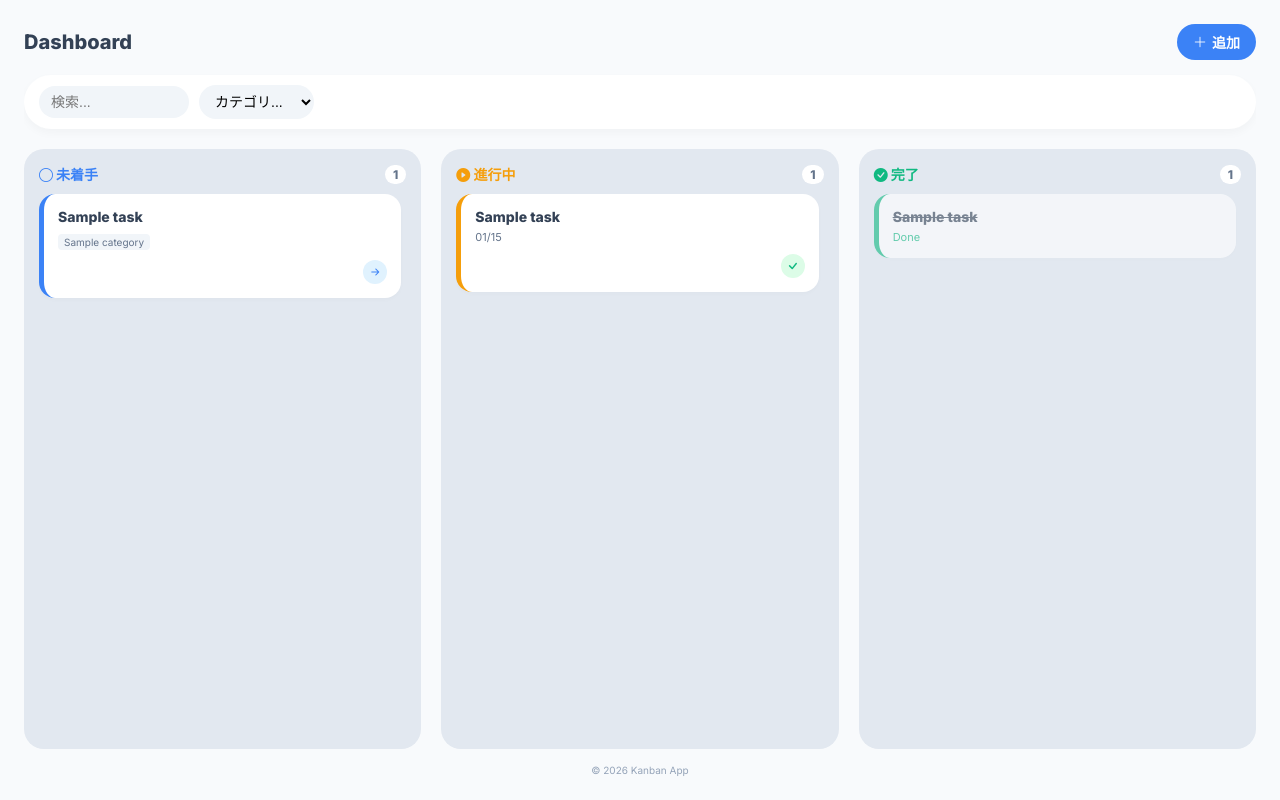
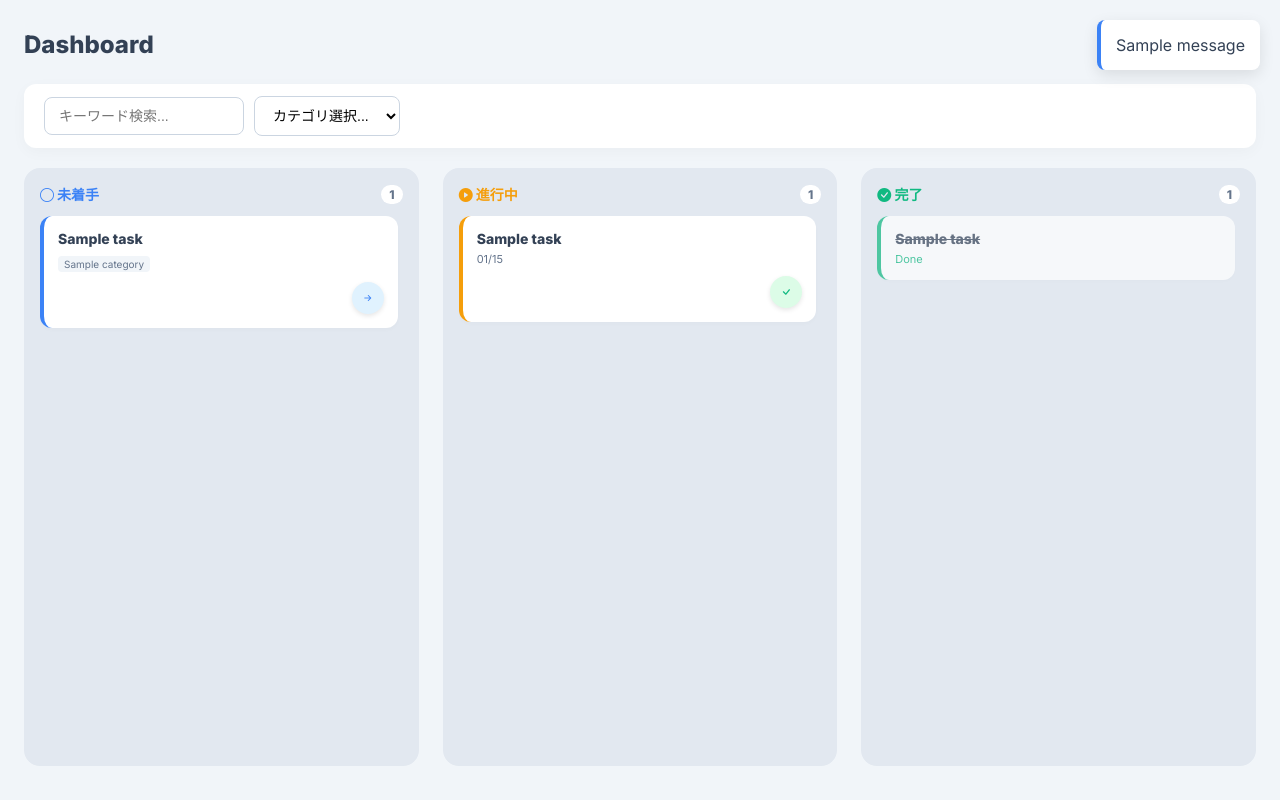
Before and after one commit to HJ-jyo/practice-webapp, a Django app: template tasks/templates/tasks/board.html in a window 1280 px wide. Run offline with Django 3.2, Linux system fonts and the light colour scheme; the template is opened without the code that fills it: most values are stand-ins (such as "Sample title", 1, 10 or a date in 2020); one stand-in notice (Sample message) is shown.

Commit message:
UI修正: ボタンデザイン復活とタスク列の独立スクロールを修正

```diff
--- a/tasks/templates/base.html
+++ b/tasks/templates/base.html
@@ -9,189 +9,135 @@
     <link rel="stylesheet" href="https://cdn.jsdelivr.net/npm/bootstrap-icons@1.10.5/font/bootstrap-icons.css">
 
     <style>
-        /* === 1. 基本リセット & 変数 === */
+        /* === 1. 基本設定 === */
         :root {
             --sidebar-bg: #0f172a;
             --sidebar-text: #94a3b8;
-            --accent-color: #3b82f6;
-            --bg-color: #f8fafc;
+            --accent-color: #3b82f6; /* 青 */
+            --accent-hover: #2563eb;
+            --bg-color: #f1f5f9;
             --text-main: #334155;
             --text-sub: #64748b;
-            --danger: #ef4444;
-            --column-bg: #e2e8f0;
+            --danger: #ef4444; /* 赤 */
+            --success: #10b981; /* 緑 */
         }
+
         * { box-sizing: border-box; }
 
-        body {
-            margin: 0;
-            padding: 0;
+        html, body {
+            margin: 0; padding: 0;
             font-family: 'Inter', 'Noto Sans JP', sans-serif;
             background-color: var(--bg-color);
             color: var(--text-main);
-            height: 100vh;
-            overflow: hidden; /* 全体スクロール禁止 */
+            /* ★重要: 画面全体を固定し、中の要素だけスクロールさせるための必須設定 */
+            height: 100%;
+            width: 100%;
+            overflow: hidden;
         }
 
-        /* === 2. 全体レイアウト === */
         .app-container {
             display: flex;
-            height: 100vh;
-            width: 100vw;
+            height: 100%;
+            width: 100%;
         }
 
-        /* サイドバー (PC) */
+        /* === 2. サイドバー (PC) === */
         .p-sidebar {
             width: 260px;
             background-color: var(--sidebar-bg);
             color: var(--sidebar-text);
             display: flex;
             flex-direction: column;
-            padding: 20px;
+            padding: 24px;
             flex-shrink: 0;
+            z-index: 10;
         }
         .p-logo {
-            font-size: 24px; font-weight: 800; color: white; margin-bottom: 30px;
+            font-size: 24px; font-weight: 800; color: white; margin-bottom: 40px;
             display: flex; align-items: center; gap: 10px;
         }
         .p-nav-item {
-            display: flex; align-items: center; gap: 12px; padding: 12px;
+            display: flex; align-items: center; gap: 12px; padding: 12px 16px;
             color: var(--sidebar-text); text-decoration: none; border-radius: 12px;
-            margin-bottom: 5px; font-weight: 600; font-size: 14px; transition: 0.2s;
+            margin-bottom: 8px; font-weight: 600; font-size: 14px; transition: 0.2s;
         }
         .p-nav-item:hover, .p-nav-item.active { background-color: rgba(255,255,255,0.1); color: white; }
+
         .p-user-profile {
-            margin-top: auto; padding-top: 15px; border-top: 1px solid rgba(255,255,255,0.1);
-            display: flex; align-items: center; gap: 10px;
+            margin-top: 10px; padding-top: 15px; border-top: 1px solid rgba(255,255,255,0.1);
+            display: flex; align-items: center; gap: 12px;
         }
 
-        /* メインエリア */
+        /* === 3. メインエリア === */
         .p-main-content {
             flex-grow: 1;
-            display: flex;
-            flex-direction: column;
-            padding: 24px;
-            height: 100vh;
-            overflow: hidden; /* ここもスクロールさせない */
+            /* ここもスクロールさせない。中身(board.html)に任せる */
+            overflow: hidden;
             position: relative;
-        }
-
-        /* ボード専用レイアウトクラス (board.htmlで使う) */
-        .board-layout {
             display: flex;
             flex-direction: column;
             height: 100%;
-            overflow: hidden;
         }
 
-        /* === 3. カンバンボードのデザイン === */
-        .board-header { flex-shrink: 0; margin-bottom: 15px; display: flex; justify-content: space-between; align-items: center; }
-        .board-controls { flex-shrink: 0; margin-bottom: 20px; background: white; padding: 10px 15px; border-radius: 50px; display: flex; gap: 10px; align-items: center; box-shadow: 0 4px 10px rgba(0,0,0,0.03); }
-
-        /* 列のコンテナ */
-        .kanban-columns {
-            display: grid;
-            grid-template-columns: repeat(3, 1fr);
-            gap: 20px;
-            flex-grow: 1;
-            min-height: 0; /* flex/grid内スクロールの必須設定 */
-            padding-bottom: 5px;
+        /* 他のページ(プロフィール等)用のスクロールコンテナ */
+        .scrollable-page {
+            padding: 32px;
+            overflow-y: auto;
+            height: 100%;
         }
 
-        /* 各列 (箱) */
-        .kanban-col {
-            background: var(--column-bg);
-            border-radius: 20px;
-            padding: 15px;
-            display: flex;
-            flex-direction: column;
-            height: 100%;
-            max-height: 100%;
+        /* === 4. ボタンデザイン (復活版) === */
+        .btn {
+            display: inline-flex; align-items: center; justify-content: center;
+            padding: 10px 20px; border-radius: 8px; font-weight: 700;
+            font-size: 14px; text-decoration: none; border: none; cursor: pointer;
+            transition: all 0.2s ease; box-shadow: 0 2px 5px rgba(0,0,0,0.1);
+        }
+        .btn:hover { transform: translateY(-1px); box-shadow: 0 4px 10px rgba(0,0,0,0.15); }
+        .btn:active { transform: translateY(0); }
+
+        .btn-primary { background: var(--accent-color); color: white; }
+        .btn-primary:hover { background: var(--accent-hover); }
+
+        .btn-danger { background: white; color: var(--danger); border: 1px solid var(--danger); }
+        .btn-danger:hover { background: var(--danger); color: white; }
+
+        .btn-icon {
+            width: 32px; height: 32px; border-radius: 50%; padding: 0;
+            display: inline-flex; align-items: center; justify-content: center;
         }
 
-        .col-header {
-            display: flex; justify-content: space-between; align-items: center;
-            margin-bottom: 10px; font-weight: 800; font-size: 14px; flex-shrink: 0;
+        /* 入力フォーム */
+        input, select {
+            padding: 10px 14px; border: 1px solid #cbd5e1; border-radius: 8px;
+            font-size: 14px; outline: none; background: white; transition: 0.2s;
         }
+        input:focus, select:focus { border-color: var(--accent-color); box-shadow: 0 0 0 3px rgba(59, 130, 246, 0.1); }
 
-        /* ★ タスクリスト (ここだけスクロール) */
-        .task-list {
-            flex-grow: 1;
-            overflow-y: auto;
-            padding-right: 5px;
-
-            /* スクロールバー装飾 */
-            scrollbar-width: thin;
-            scrollbar-color: #cbd5e1 transparent;
-        }
-        .task-list::-webkit-scrollbar { width: 6px; }
-        .task-list::-webkit-scrollbar-track { background: transparent; }
-        .task-list::-webkit-scrollbar-thumb { background-color: #cbd5e1; border-radius: 10px; }
-
-        /* タスクカード */
-        .task-card {
-            background: white;
-            border-radius: 16px;
-            padding: 14px;
-            margin-bottom: 10px;
-            box-shadow: 0 2px 4px rgba(0,0,0,0.02);
-            border-left: 5px solid transparent;
-            cursor: pointer;
-            transition: transform 0.1s;
-        }
-        .task-card:hover { transform: translateY(-2px); }
-        .border-todo { border-left-color: var(--accent-color); }
-        .border-doing { border-left-color: #f59e0b; }
-        .border-done { border-left-color: #10b981; }
-
-        /* === 4. スマホ対応 === */
-        .p-bottom-nav { display: none; } /* デフォルト非表示 */
+        /* === 5. スマホ対応 === */
+        .p-bottom-nav { display: none; }
 
         @media (max-width: 768px) {
             .p-sidebar { display: none; }
             .p-bottom-nav {
                 display: flex; position: fixed; bottom: 0; left: 0; width: 100%;
-                background: white; border-top: 1px solid #e2e8f0; z-index: 100;
+                background: white; border-top: 1px solid #e2e8f0; z-index: 1000;
                 padding: 10px 0; padding-bottom: env(safe-area-inset-bottom);
                 justify-content: space-around;
             }
             .p-bottom-nav a {
                 display: flex; flex-direction: column; align-items: center;
-                text-decoration: none; color: var(--text-sub); font-size: 10px;
+                text-decoration: none; color: var(--text-sub); font-size: 10px; font-weight: 600;
             }
             .p-bottom-nav i { font-size: 20px; margin-bottom: 2px; }
 
-            /* スマホのメインエリア */
             .p-main-content {
-                padding: 15px;
-                padding-bottom: 80px; /* ボトムナビ避け */
-                overflow-y: auto; /* 全体スクロール許可 */
-                display: block; /* Flex解除 */
+                padding-bottom: 70px; /* ボトムナビの分空ける */
             }
-
-            .board-layout { height: auto; display: block; overflow: visible; }
-
-            /* スマホでの列表示 */
-            .kanban-columns {
-                display: flex; flex-direction: column; gap: 24px;
-                height: auto;
-            }
-            .kanban-col {
-                height: auto;
-                max-height: 400px; /* 高さ制限 */
-            }
-            .task-list { min-height: 100px; }
         }
 
-        /* 共通パーツ */
-        .c-btn {
-            background: var(--accent-color); color: white; border: none;
-            padding: 8px 16px; border-radius: 50px; font-weight: 700;
-            text-decoration: none; font-size: 14px; display: inline-flex; align-items: center;
-        }
-        input, select {
-            border: none; background: #f1f5f9; padding: 8px 12px;
-            border-radius: 50px; outline: none; font-size: 14px;
-        }
+        .messages { position: fixed; top: 20px; right: 20px; z-index: 2000; }
+        .alert { padding: 15px; background: white; border-left: 4px solid var(--accent-color); box-shadow: 0 5px 15px rgba(0,0,0,0.1); border-radius: 8px; margin-bottom: 10px; }
     </style>
 </head>
 <body>
@@ -199,39 +145,54 @@
 <div class="app-container">
     {% if user.is_authenticated %}
     <nav class="p-sidebar">
-        <div class="p-logo"><i class="bi bi-kanban-fill" style="color:#3b82f6;"></i> Kanban</div>
-        <a href="{% url 'board' %}" class="p-nav-item active"><i class="bi bi-columns-gap"></i> ボード</a>
-        <a href="{% url 'task_create' %}" class="p-nav-item"><i class="bi bi-plus-circle"></i> タスク作成</a>
-        <a href="{% url 'invitation_list' %}" class="p-nav-item"><i class="bi bi-envelope"></i> 招待</a>
-        <div style="margin:20px 0; border-top:1px solid #334155;"></div>
-        <a href="{% url 'profile' %}" class="p-nav-item"><i class="bi bi-person-circle"></i> プロフィール</a>
-        <a href="{% url 'logout' %}" class="p-nav-item" style="color:#ef4444;"><i class="bi bi-box-arrow-right"></i> ログアウト</a>
+        <div class="p-logo"><i class="bi bi-kanban-fill" style="color:var(--accent-color);"></i> Kanban</div>
+
+        <a href="{% url 'board' %}" class="p-nav-item {% if request.resolver_match.url_name == 'board' %}active{% endif %}">
+            <i class="bi bi-columns-gap"></i> ボード
+        </a>
+        <a href="{% url 'task_create' %}" class="p-nav-item {% if request.resolver_match.url_name == 'task_create' %}active{% endif %}">
+            <i class="bi bi-plus-circle"></i> タスク作成
+        </a>
+        <a href="{% url 'invitation_list' %}" class="p-nav-item {% if request.resolver_match.url_name == 'invitation_list' %}active{% endif %}">
+            <i class="bi bi-envelope"></i> 招待ボックス
+        </a>
+
+        <div style="flex-grow:1;"></div> <a href="{% url 'profile' %}" class="p-nav-item {% if request.resolver_match.url_name == 'profile' %}active{% endif %}">
+            <i class="bi bi-person-circle"></i> プロフィール
+        </a>
+        <a href="{% url 'logout' %}" class="p-nav-item" style="color:var(--danger);">
+            <i class="bi bi-box-arrow-right"></i> ログアウト
+        </a>
 
         <div class="p-user-profile">
-            <div style="width:30px; height:30px; border-radius:50%; background:#3b82f6; color:white; display:flex; align-items:center; justify-content:center; font-size:12px; overflow:hidden;">
+            <div style="width:32px; height:32px; border-radius:50%; background:var(--accent-color); color:white; display:flex; align-items:center; justify-content:center; overflow:hidden; font-size:12px;">
                 {% if user.profile.icon %}
                     <img src="{{ user.profile.icon.url }}" style="width:100%; height:100%; object-fit:cover;">
                 {% else %}
                     {{ user.username|slice:":1" }}
                 {% endif %}
             </div>
-            <div style="font-size:13px; font-weight:bold; color:white;">{{ user.username }}</div>
+            <div style="font-size:13px; font-weight:700; color:white;">{{ user.username }}</div>
         </div>
     </nav>
 
     <nav class="p-bottom-nav">
         <a href="{% url 'board' %}"><i class="bi bi-columns-gap"></i>ボード</a>
-        <a href="{% url 'task_create' %}"><i class="bi bi-plus-circle-fill" style="color:#3b82f6; font-size:24px;"></i>作成</a>
+        <a href="{% url 'task_create' %}"><i class="bi bi-plus-circle-fill" style="color:var(--accent-color); font-size:24px;"></i>作成</a>
         <a href="{% url 'profile' %}"><i class="bi bi-person-circle"></i>マイページ</a>
     </nav>
     {% endif %}
 
     <main class="p-main-content">
+        {% if messages %}
+        <div class="messages">
+            {% for message in messages %}
+            <div class="alert">{{ message }}</div>
+            {% endfor %}
+        </div>
+        {% endif %}
+
         {% block content %}{% endblock %}
-
-        <div style="text-align:center; font-size:10px; color:#94a3b8; margin-top:10px;">
-            &copy; 2026 Kanban App
-        </div>
     </main>
 </div>
 
--- a/tasks/templates/tasks/board.html
+++ b/tasks/templates/tasks/board.html
@@ -2,40 +2,134 @@
 {% load static %}
 
 {% block content %}
-<div class="board-layout">
+<style>
+    /* ボード全体を画面いっぱいに広げる設定 */
+    .board-wrapper {
+        display: flex;
+        flex-direction: column;
+        height: 100%; /* 親(main)の高さ100%を使う */
+        padding: 24px;
+        overflow: hidden; /* 全体スクロール禁止 */
+    }
+
+    .board-header {
+        flex-shrink: 0;
+        display: flex; justify-content: space-between; align-items: center;
+        margin-bottom: 20px;
+    }
+
+    .board-controls {
+        flex-shrink: 0;
+        background: white; padding: 12px 20px; border-radius: 12px;
+        display: flex; gap: 10px; align-items: center;
+        box-shadow: 0 4px 15px rgba(0,0,0,0.03); margin-bottom: 20px;
+    }
+
+    /* === カンバンエリア (重要) === */
+    .kanban-container {
+        display: grid;
+        grid-template-columns: repeat(3, 1fr);
+        gap: 24px;
+        /* 残りの高さを全て使う */
+        flex-grow: 1;
+        /* これがないとflexアイテム内でスクロールが効かない */
+        min-height: 0;
+        padding-bottom: 10px;
+    }
+
+    /* === カラム (箱) === */
+    .kanban-col {
+        background: #e2e8f0;
+        border-radius: 16px;
+        padding: 16px;
+        display: flex;
+        flex-direction: column;
+        height: 100%;      /* 高さを固定 */
+        max-height: 100%;  /* はみ出し防止 */
+    }
+
+    .col-header {
+        flex-shrink: 0;
+        display: flex; justify-content: space-between; align-items: center;
+        margin-bottom: 12px; font-weight: 800; font-size: 14px;
+    }
+
+    /* === タスクリスト (ここだけスクロール) === */
+    .task-list {
+        flex-grow: 1;
+        overflow-y: auto; /* 縦スクロール許可 */
+        padding-right: 5px;
+
+        /* スクロールバー装飾 */
+        scrollbar-width: thin;
+        scrollbar-color: #cbd5e1 transparent;
+    }
+    .task-list::-webkit-scrollbar { width: 6px; }
+    .task-list::-webkit-scrollbar-track { background: transparent; }
+    .task-list::-webkit-scrollbar-thumb { background-color: #cbd5e1; border-radius: 20px; }
+
+    /* カード */
+    .task-card {
+        background: white; border-radius: 12px; padding: 14px; margin-bottom: 10px;
+        box-shadow: 0 2px 4px rgba(0,0,0,0.02); border-left: 4px solid transparent;
+        cursor: pointer; transition: transform 0.1s;
+    }
+    .task-card:hover { transform: translateY(-2px); box-shadow: 0 4px 12px rgba(0,0,0,0.08); }
+    .border-todo { border-left-color: var(--accent-color); }
+    .border-doing { border-left-color: #f59e0b; }
+    .border-done { border-left-color: #10b981; }
+
+    /* スマホ対応 */
+    @media (max-width: 768px) {
+        .board-wrapper {
+            height: auto; overflow-y: auto; /* スマホは全体スクロール */
+            padding: 16px;
+        }
+        .kanban-container {
+            display: flex; flex-direction: column; gap: 24px; height: auto;
+        }
+        .kanban-col {
+            height: auto; max-height: 450px; /* 高さ制限 */
+        }
+        .task-list { min-height: 100px; }
+    }
+</style>
+
+<div class="board-wrapper">
     <div class="board-header">
-        <h2 style="font-size:20px; font-weight:800; margin:0;">Dashboard</h2>
-        <a href="{% url 'task_create' %}" class="c-btn">
-            <i class="bi bi-plus-lg" style="margin-right:5px;"></i> 追加
+        <h2 style="margin:0; font-size:24px; font-weight:800;">Dashboard</h2>
+        <a href="{% url 'task_create' %}" class="btn btn-primary">
+            <i class="bi bi-plus-lg" style="margin-right:5px;"></i> タスク追加
         </a>
     </div>
 
     <form method="get" class="board-controls">
-        <input type="text" name="q" placeholder="検索..." value="{{ query|default:'' }}" style="width:150px;">
+        <input type="text" name="q" placeholder="キーワード検索..." value="{{ query|default:'' }}" style="width:200px;">
         <select name="category" onchange="this.form.submit()">
-            <option value="">カテゴリ...</option>
+            <option value="">カテゴリ選択...</option>
             {% for cat in categories %}
             <option value="{{ cat.id }}" {% if selected_category_id == cat.id %}selected{% endif %}>{{ cat.name }}</option>
             {% endfor %}
         </select>
+
         {% if completed_tasks > 0 %}
         <div style="margin-left:auto;">
              <form action="{% url 'delete_done_tasks' %}" method="post">
                 {% csrf_token %}
-                <button type="submit" style="background:none; border:none; color:#94a3b8; cursor:pointer;" onclick="return confirm('削除しますか？');">
-                    <i class="bi bi-trash"></i>
+                <button type="submit" class="btn btn-danger" style="font-size:12px; padding:6px 12px;" onclick="return confirm('完了タスクを全て削除しますか？');">
+                    <i class="bi bi-trash"></i> 完了掃除
                 </button>
             </form>
         </div>
         {% endif %}
     </form>
 
-    <div class="kanban-columns">
+    <div class="kanban-container">
 
         <div class="kanban-col">
-            <div class="col-header" style="color:#3b82f6;">
+            <div class="col-header" style="color:var(--accent-color);">
                 <span><i class="bi bi-circle"></i> 未着手</span>
-                <span style="background:white; padding:2px 8px; border-radius:10px; font-size:12px; color:#64748b;">{{ tasks_todo.count }}</span>
+                <span style="background:white; padding:2px 8px; border-radius:20px; font-size:12px; color:#64748b;">{{ tasks_todo.count }}</span>
             </div>
             <div class="task-list">
                 {% for task in tasks_todo %}
@@ -45,13 +139,13 @@
                         <span style="font-size:10px; background:#f1f5f9; padding:2px 6px; border-radius:4px; color:#64748b;">{{ task.category.name }}</span>
                     {% endif %}
                     <div style="margin-top:10px; display:flex; justify-content:flex-end;">
-                        <a href="{% url 'move_to_doing' task.id %}" onclick="event.stopPropagation();" style="width:24px; height:24px; background:#e0f2fe; color:#3b82f6; border-radius:50%; display:flex; align-items:center; justify-content:center; text-decoration:none;">
+                        <a href="{% url 'move_to_doing' task.id %}" onclick="event.stopPropagation();" class="btn btn-icon" style="background:#e0f2fe; color:var(--accent-color);">
                             <i class="bi bi-arrow-right-short"></i>
                         </a>
                     </div>
                 </div>
                 {% empty %}
-                <div style="text-align:center; color:#94a3b8; font-size:12px; padding:20px;">なし</div>
+                <div style="text-align:center; color:#94a3b8; font-size:12px; padding:20px;">タスクなし</div>
                 {% endfor %}
             </div>
         </div>
@@ -59,23 +153,23 @@
         <div class="kanban-col">
             <div class="col-header" style="color:#f59e0b;">
                 <span><i class="bi bi-play-circle-fill"></i> 進行中</span>
-                <span style="background:white; padding:2px 8px; border-radius:10px; font-size:12px; color:#64748b;">{{ tasks_doing.count }}</span>
+                <span style="background:white; padding:2px 8px; border-radius:20px; font-size:12px; color:#64748b;">{{ tasks_doing.count }}</span>
             </div>
             <div class="task-list">
                 {% for task in tasks_doing %}
                 <div class="task-card border-doing" onclick="location.href='{% url 'task_edit' task.id %}'">
                     <div style="font-weight:700; font-size:14px; margin-bottom:5px;">{{ task.title }}</div>
-                    {% if task.due_date %}
-                        <div style="font-size:11px; color:#64748b;">{{ task.due_date|date:"m/d" }}</div>
-                    {% endif %}
+                    <div style="font-size:11px; color:#64748b;">
+                        {% if task.due_date %}{{ task.due_date|date:"m/d" }}{% endif %}
+                    </div>
                     <div style="margin-top:10px; display:flex; justify-content:flex-end;">
-                        <a href="{% url 'move_to_done' task.id %}" onclick="event.stopPropagation();" style="width:24px; height:24px; background:#dcfce7; color:#10b981; border-radius:50%; display:flex; align-items:center; justify-content:center; text-decoration:none;">
+                        <a href="{% url 'move_to_done' task.id %}" onclick="event.stopPropagation();" class="btn btn-icon" style="background:#dcfce7; color:#10b981;">
                             <i class="bi bi-check"></i>
                         </a>
                     </div>
                 </div>
                 {% empty %}
-                <div style="text-align:center; color:#94a3b8; font-size:12px; padding:20px;">なし</div>
+                <div style="text-align:center; color:#94a3b8; font-size:12px; padding:20px;">進行中なし</div>
                 {% endfor %}
             </div>
         </div>
@@ -83,16 +177,16 @@
         <div class="kanban-col">
             <div class="col-header" style="color:#10b981;">
                 <span><i class="bi bi-check-circle-fill"></i> 完了</span>
-                <span style="background:white; padding:2px 8px; border-radius:10px; font-size:12px; color:#64748b;">{{ tasks_done.count }}</span>
+                <span style="background:white; padding:2px 8px; border-radius:20px; font-size:12px; color:#64748b;">{{ tasks_done.count }}</span>
             </div>
             <div class="task-list">
                 {% for task in tasks_done %}
-                <div class="task-card border-done" style="opacity:0.6;" onclick="location.href='{% url 'task_edit' task.id %}'">
+                <div class="task-card border-done" style="opacity:0.7;" onclick="location.href='{% url 'task_edit' task.id %}'">
                     <div style="font-weight:700; font-size:14px; margin-bottom:5px; text-decoration:line-through;">{{ task.title }}</div>
                     <div style="font-size:11px; color:#10b981;">Done</div>
                 </div>
                 {% empty %}
-                <div style="text-align:center; color:#94a3b8; font-size:12px; padding:20px;">なし</div>
+                <div style="text-align:center; color:#94a3b8; font-size:12px; padding:20px;">履歴なし</div>
                 {% endfor %}
             </div>
         </div>
```
